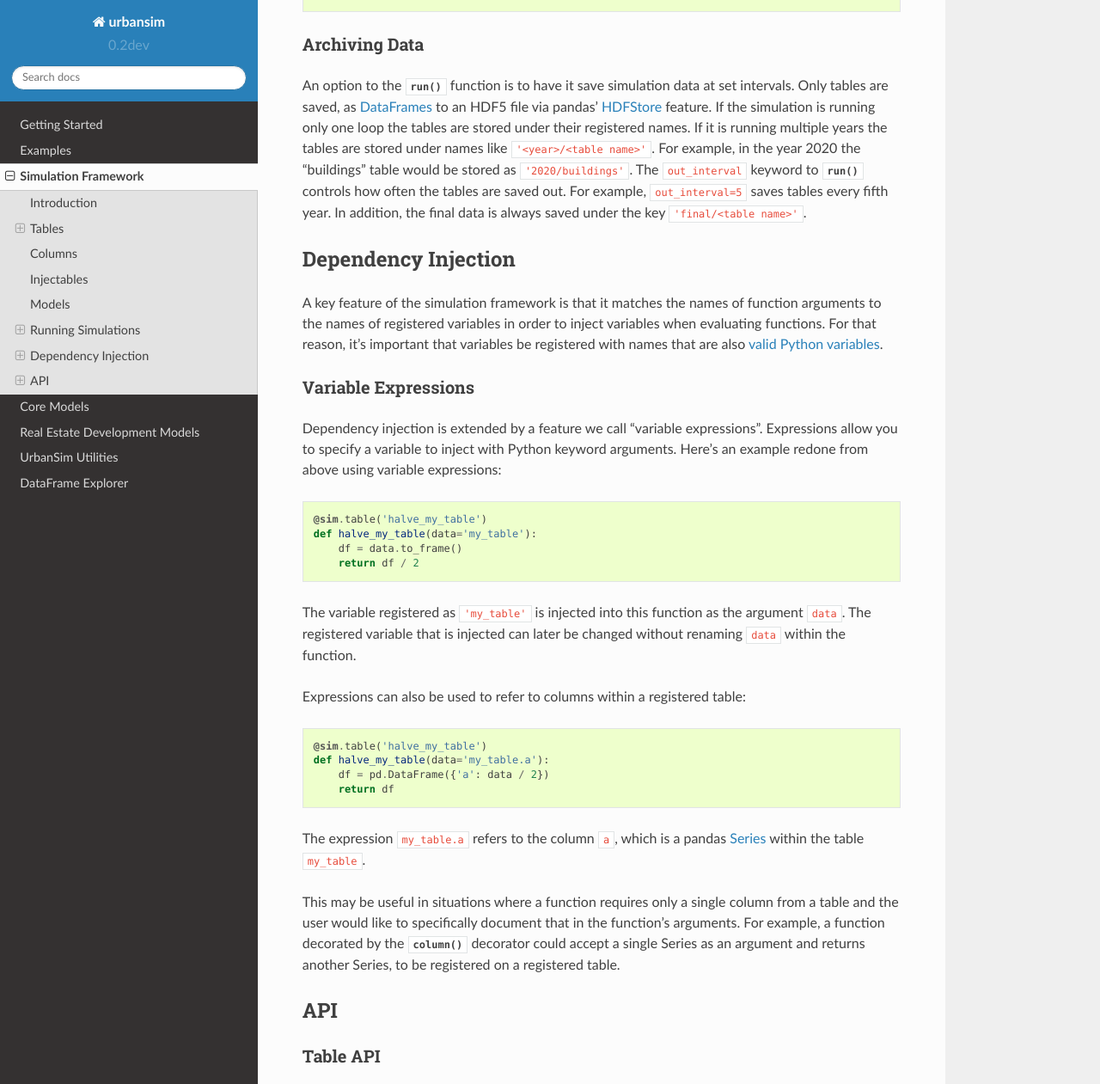
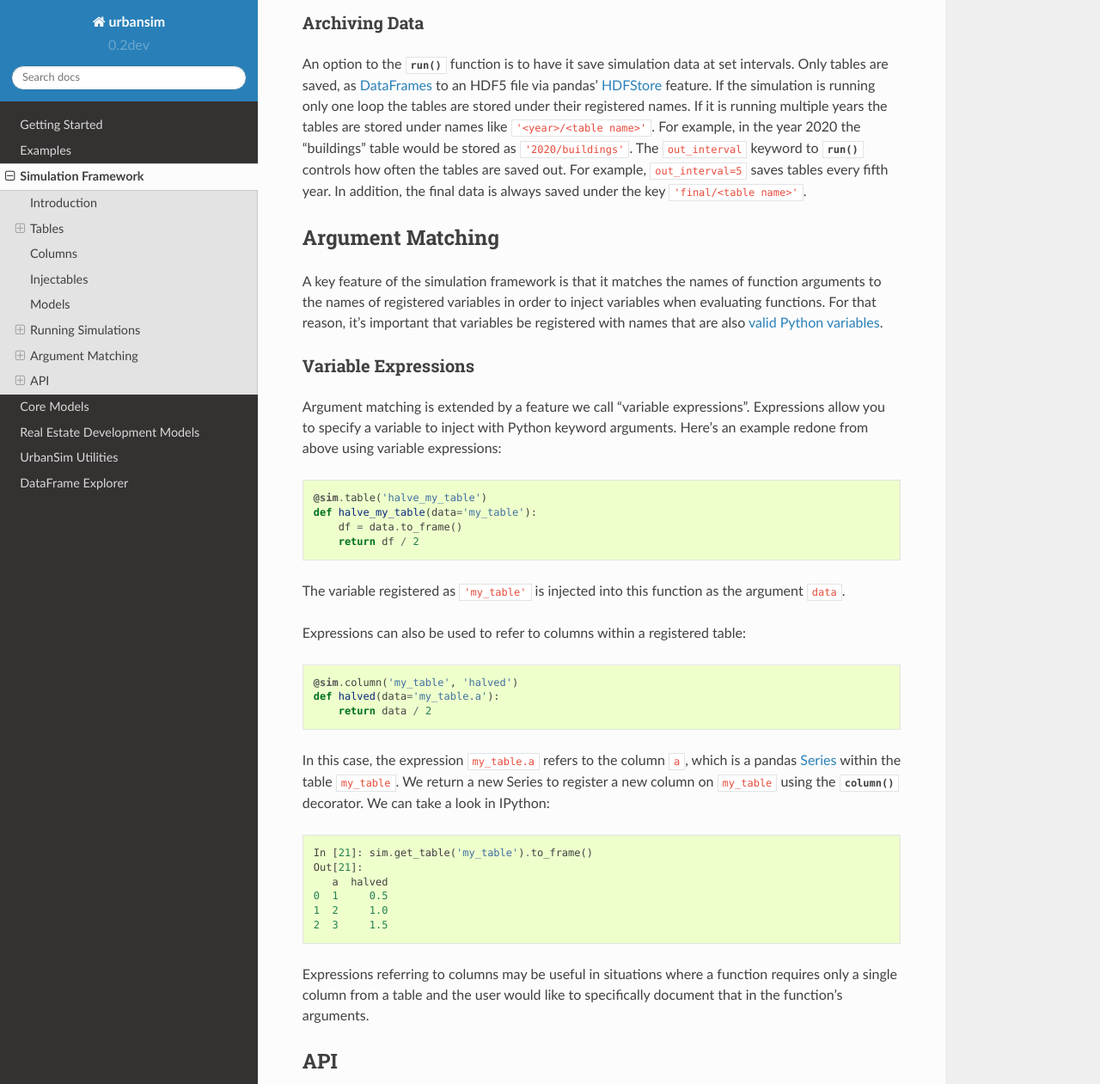
Before and after one commit to UDST/urbansim, a Sphinx documentation site: the page built from docs/sim/index.rst, in a window 1280 px wide and 1400 px high, scrolled down 7939 px, cut to the strip 0-1261 px from the top of the window. Shown: the whole strip at 86% size. Built offline with Sphinx 7.4.7 and the Read the Docs theme 2.0.0, drawn with Linux system fonts in a browser that asks for light colours; some of the changed text lies outside the part shown.

Commit message:
Revise sim docs and docstrings for variable expressions
Thanks to @jiffyclub for comments and suggestions.

```diff
--- a/docs/sim/index.rst
+++ b/docs/sim/index.rst
@@ -35,13 +35,14 @@ that operate on data. The main components of a simulation include:
 The framework offers some conveniences for streamlining
 the simulation process:
 
-* Dependency injection
+* Argument matching
 
-  * When you register a function, UrbanSim inspects the argument list. Then,
-    when the function needs to be evaluated, UrbanSim matches those argument
-    names to registered variables, such as tables, columns, or injectables,
-    and calls the function with those arguments (in turn calling any other
-    functions as necessary and injecting other arguments).
+  * When a registered function needs to be evaluated, UrbanSim inspects
+    the function's argument names and keyword argument values. UrbanSim
+    matches those arguments to registered variables, such as tables,
+    columns, or injectables, and calls the function with those arguments
+    (in turn calling any other functions as necessary and injecting
+    other arguments).
 
 * Functions as data
 
@@ -251,7 +252,8 @@ the one column necessary for our calculation. This can be useful for
 avoiding unnecessary computation or to avoid recursion (as would happen
 in this case if we called ``to_frame()`` with no arguments).
 
-More concisely, we could use an expression to refer to the same column::
+More concisely, we could use a variable expression to refer to the same
+column::
 
     @sim.column('my_table', 'my_col_x2')
     def my_col_x2(data='my_table.my_col'):
@@ -259,8 +261,7 @@ More concisely, we could use an expression to refer to the same column::
 
 In this case, the label ``data``, expressed as ``my_table.my_col``,
 refers to the column ``my_col``, which is a pandas `Series`_ within
-the table ``my_table``. The column expression can be easily changed
-without renaming the variable ``data`` within the function.
+the table ``my_table``.
 
 A demonstration in IPython using the column definitions from above:
 
@@ -338,7 +339,7 @@ Models
 ------
 
 In UrbanSim a model is a function run by the simulation framework with
-dependency injection. Use the :py:func:`~urbansim.sim.simulation.model`
+argument matching. Use the :py:func:`~urbansim.sim.simulation.model`
 decorator to register a model function.
 Models are important for their side-effects, their
 return values are discarded. For example, a model might replace a column
@@ -446,8 +447,8 @@ controls how often the tables are saved out. For example, ``out_interval=5``
 saves tables every fifth year. In addition, the final data is always saved
 under the key ``'final/<table name>'``.
 
-Dependency Injection
---------------------
+Argument Matching
+-----------------
 
 A key feature of the simulation framework is that it matches the names
 of function arguments to the names of registered variables in order to
@@ -459,7 +460,7 @@ that are also
 Variable Expressions
 ~~~~~~~~~~~~~~~~~~~~
 
-Dependency injection is extended by a feature we call "variable expressions".
+Argument matching is extended by a feature we call "variable expressions".
 Expressions allow you to specify a variable to inject with Python keyword
 arguments. Here's an example redone from above using
 variable expressions::
@@ -470,25 +471,32 @@ variable expressions::
         return df / 2
 
 The variable registered as ``'my_table'`` is injected into this function
-as the argument ``data``.  The registered variable that is injected can
-later be changed without renaming ``data`` within the function.
+as the argument ``data``.
 
 Expressions can also be used to refer to columns within a registered table::
 
-    @sim.table('halve_my_table')
-    def halve_my_table(data='my_table.a'):
-        df = pd.DataFrame({'a': data / 2})
-        return df
+    @sim.column('my_table', 'halved')
+    def halved(data='my_table.a'):
+        return data / 2
 
-The expression ``my_table.a`` refers to the column ``a``,
-which is a pandas `Series`_ within the table ``my_table``.
+In this case, the expression ``my_table.a`` refers to the column ``a``,
+which is a pandas `Series`_ within the table ``my_table``. We return
+a new Series to register a new column on ``my_table`` using the
+:py:func:`~urbansim.sim.simulation.column` decorator. We can take a
+look in IPython:
 
-This may be useful in situations where a function requires only a single
-column from a table and the user would like to specifically document that
-in the function's arguments. For example, a function decorated by the
-:py:func:`~urbansim.sim.simulation.column` decorator could accept a
-single Series as an argument and returns another Series, to be registered
-on a registered table.
+.. code-block:: python
+
+    In [21]: sim.get_table('my_table').to_frame()
+    Out[21]:
+       a  halved
+    0  1     0.5
+    1  2     1.0
+    2  3     1.5
+
+Expressions referring to columns may be useful in situations where a
+function requires only a single column from a table and the user would
+like to specifically document that in the function's arguments.
 
 API
 ---
```
Also changed, not shown: 1 other file.
